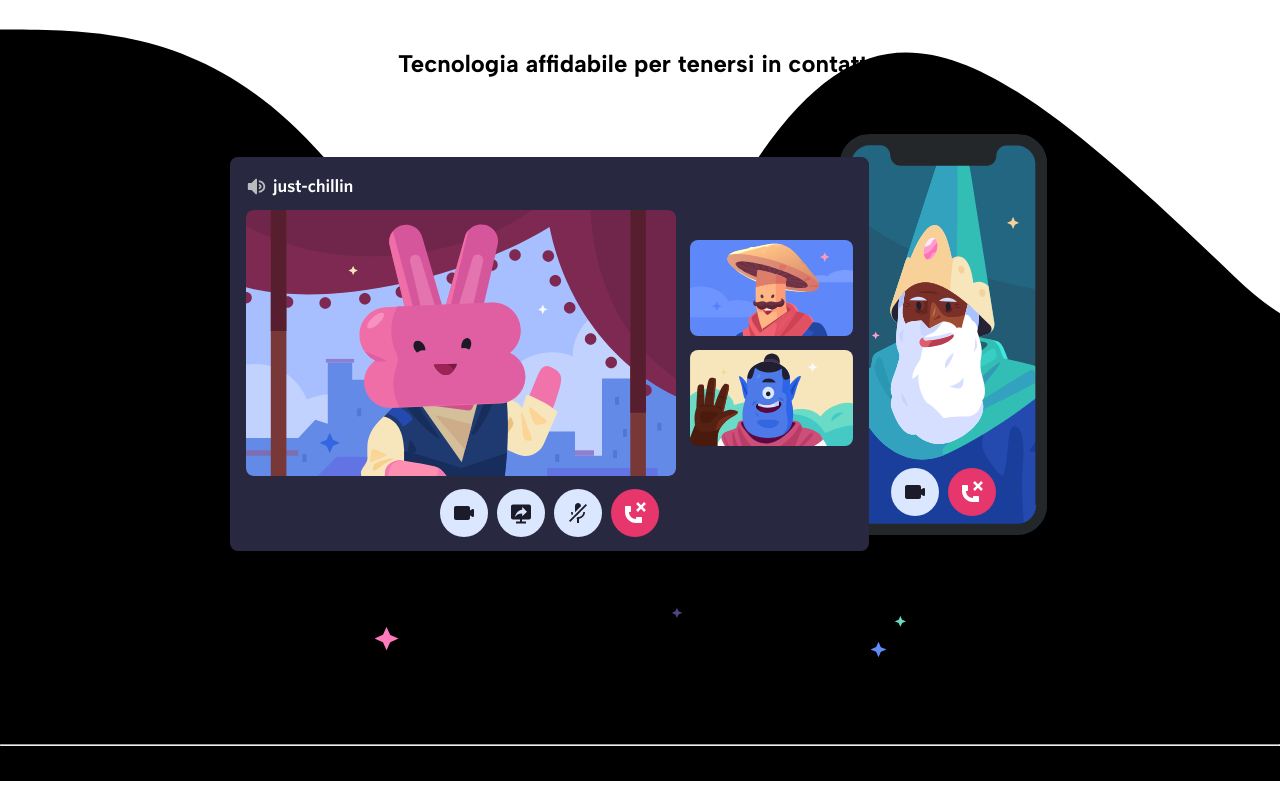
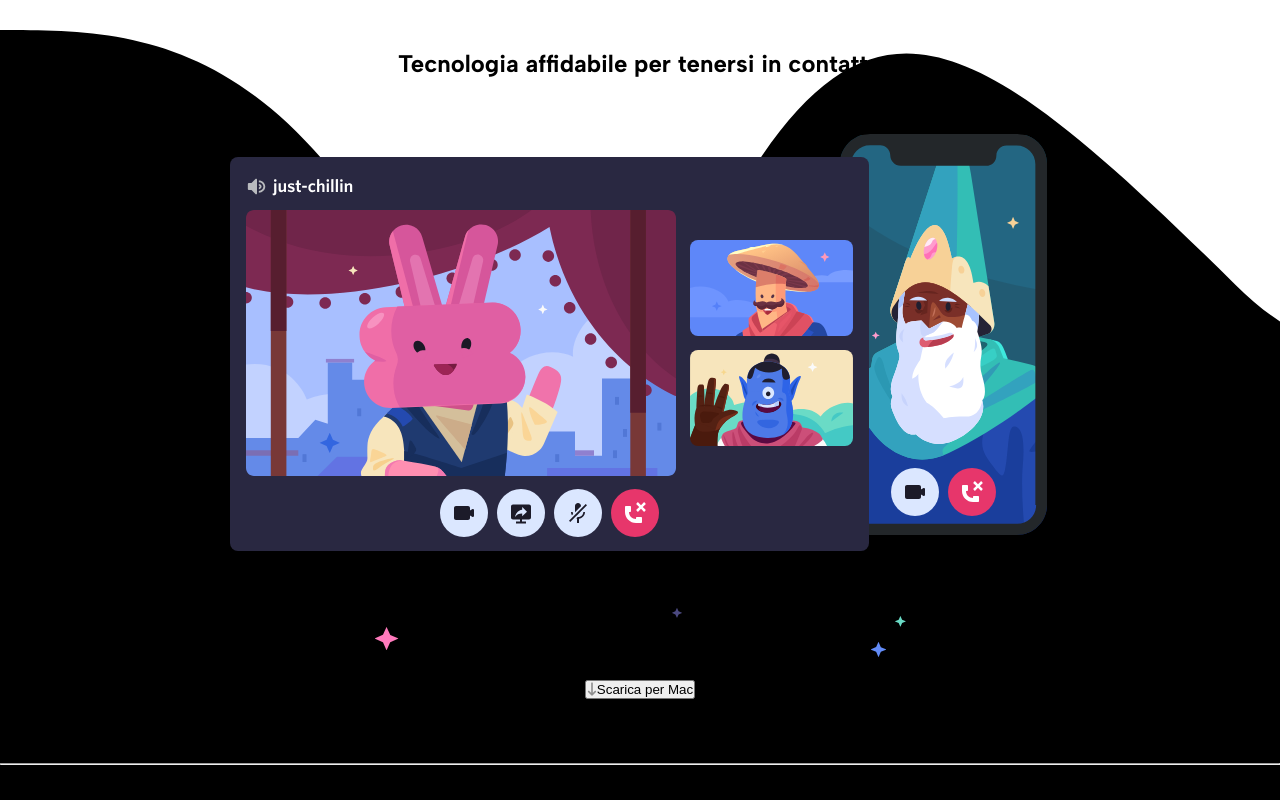
Before and after one commit to PietroMarilei/htmlcss-discord, a plain HTML site: page index.html in a window 1280 px wide. Shown: the part 2033-2833 px from the top of the page. Drawn offline with Linux system fonts and the light colour scheme.

Commit message:
all main completed, need to wave and resposive imgs

```diff
--- a/index.html
+++ b/index.html
@@ -112,7 +112,9 @@
                     <h2>Tecnologia affidabile per tenersi in contatto</h2>
                     <img class="big-app-image" src="./assets/img/item4-big.svg"></img>
                     <img class="stars"src="./assets/img/stars.svg" alt="">
-                    <h3>Pronto ad inziziare la tua nuova avventura ?</h3>
+                    <h3>Pronto ad iniziare la tua nuova avventura ?</h3>
+                    <button> <i class="fa-solid
+                            fa-arrow-down-long fa-beat-fade"></i>Scarica per Mac</button>
                 </div>
             </section>
 
```
